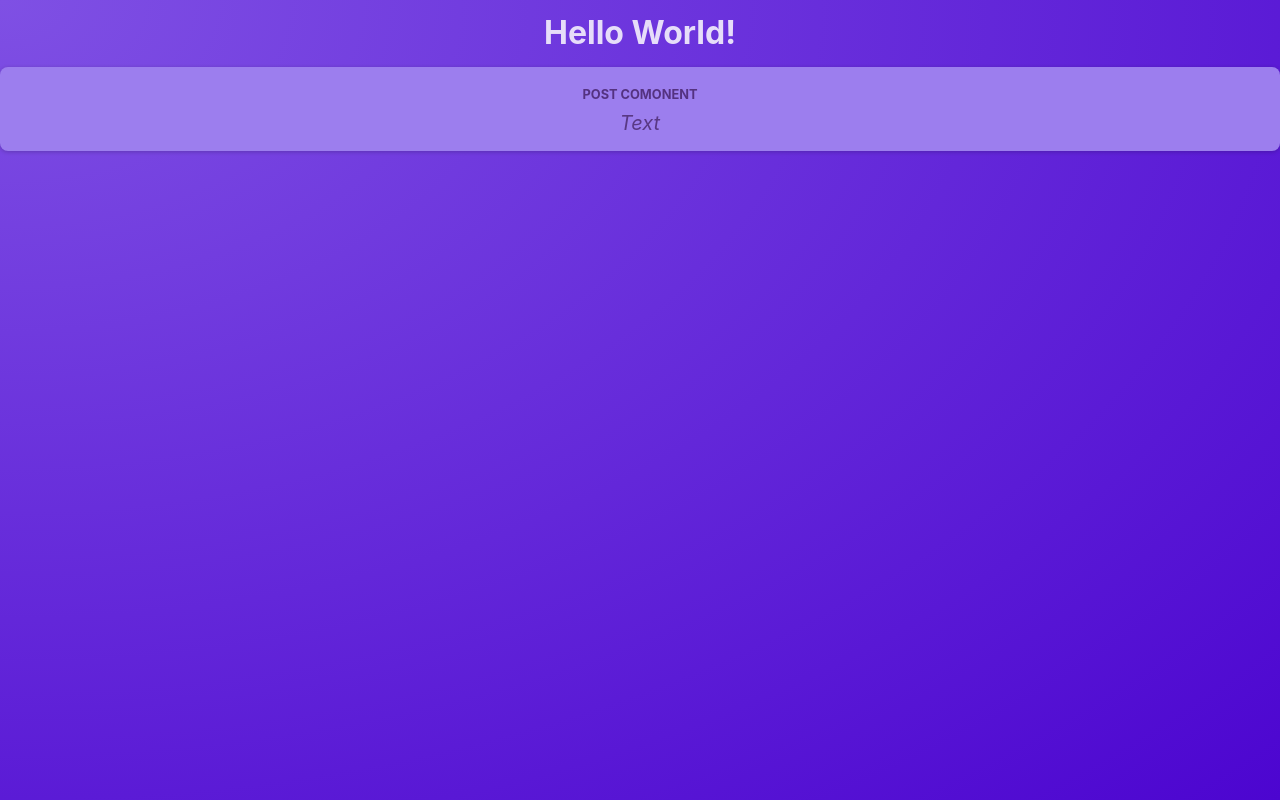
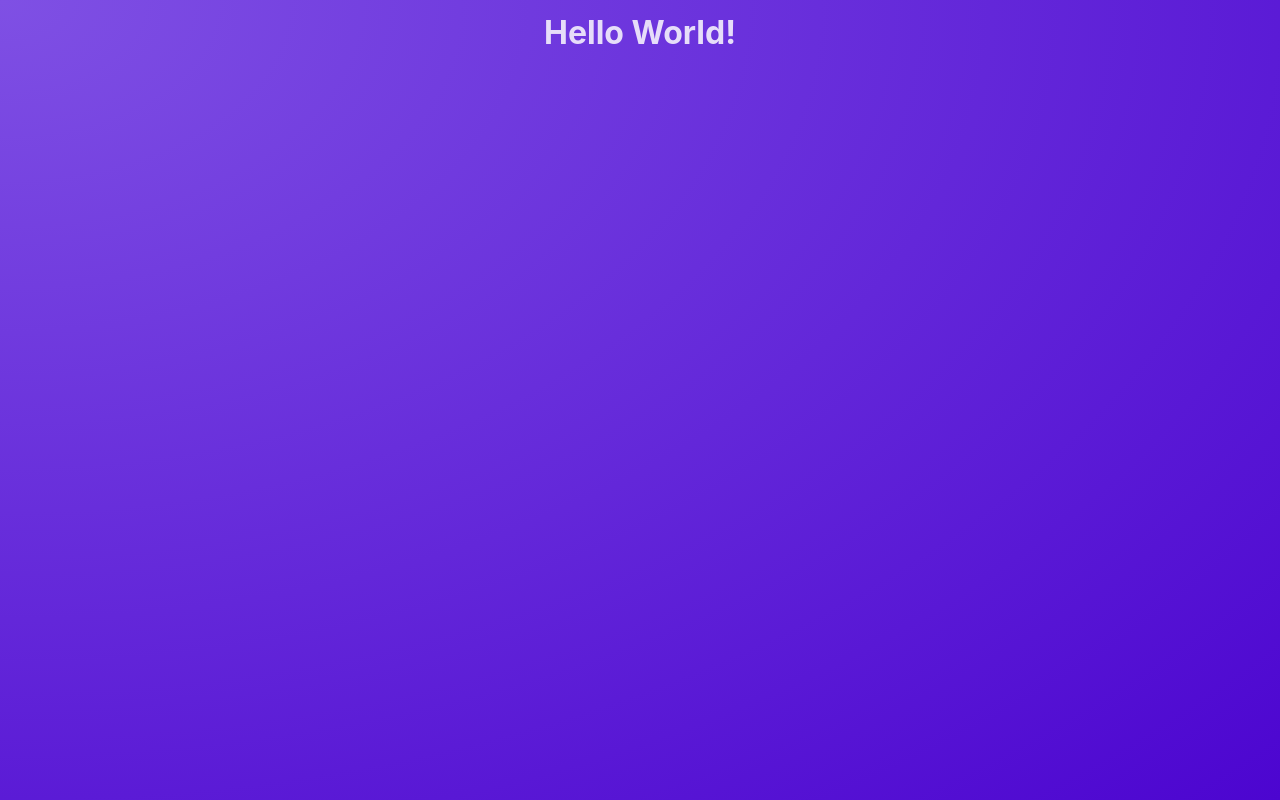
Before and after one commit to ProUnebit/Movies-and-TV-shows-App, a React app: page / in a window 1280 px wide. Built offline with nearby package versions, Linux system fonts and the light colour scheme.

Commit message:
fixed webpack config

```diff
--- a/src/components/App.jsx
+++ b/src/components/App.jsx
@@ -1,5 +1,4 @@
-import { useState } from 'react'
-import Post from './Post'
+// import { useState } from 'react'
 
 
 
@@ -8,7 +7,6 @@ const App = () => {
     return (
         <main>
             <h1>Hello World!</h1>
-            <Post />
         </main>
     )
 }
--- a/src/components/Post.jsx
+++ /dev/null
@@ -1,15 +0,0 @@
-import classes from './Post.module.scss'
-
-const Post = () => {
-
-
-
-    return (
-        <div className={classes.post}>
-            <p className={classes.author}>Post Comonent</p>
-            <p className={classes.text}>Text</p>
-        </div>
-    )
-}
-
-export default Post
--- a/src/components/Post.module.scss
+++ /dev/null
@@ -1,44 +0,0 @@
-.post {
-    margin: 1rem 0;
-    padding: 1rem;
-    background-color: #9c7eee;
-    border-radius: 8px;
-    box-shadow: 0 1px 4px rgba(0, 0, 0, 0.2);
-    animation: animate-in 1s ease-out forwards;
-
-    .author {
-        font-size: 0.8rem;
-        font-weight: bold;
-        color: #543280;
-        margin: 0;
-        text-transform: uppercase;
-    }
-}
-
-// .author {
-//     font-size: 0.8rem;
-//     font-weight: bold;
-//     color: #543280;
-//     margin: 0;
-//     text-transform: uppercase;
-// }
-
-.text {
-    white-space: pre-wrap;
-    font-size: 1.25rem;
-    margin: 0.25rem 0 0 0;
-    color: #593884;
-    font-style: italic;
-}
-
-@keyframes animate-in {
-    from {
-        opacity: 0;
-        transform: translateY(1rem);
-    }
-
-    to {
-        opacity: 1;
-        transform: translateY(0);
-    }
-}
--- a/webpack.config.js
+++ b/webpack.config.js
@@ -52,7 +52,6 @@ module.exports = {
                     {
                         loader: "css-loader",
                         options: {
-                            // modules: true,
                             importLoaders: 2,
                             modules: {
                                 localIdentName: '[name]__[local]--[hash:base64:7]'
```
